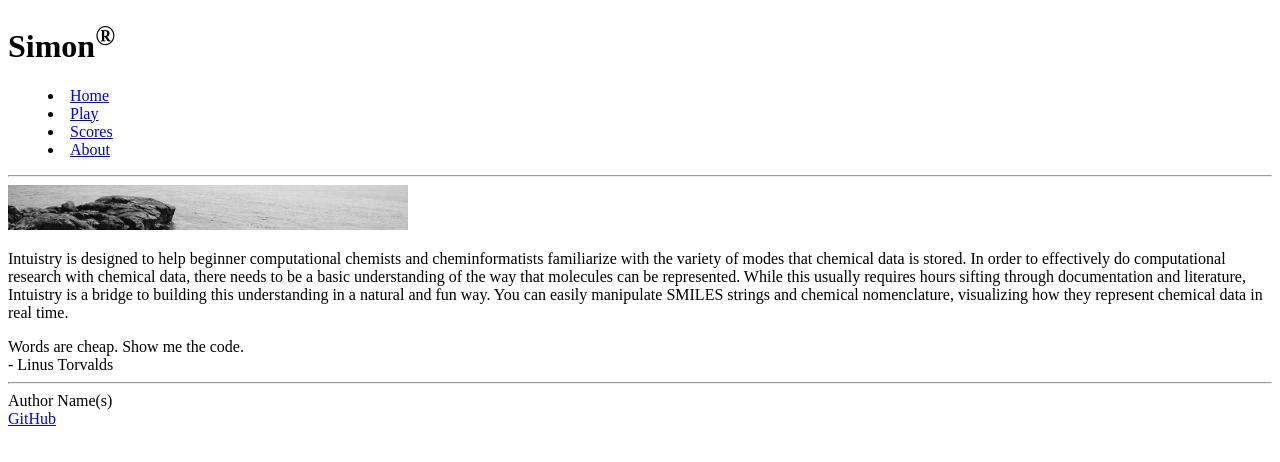
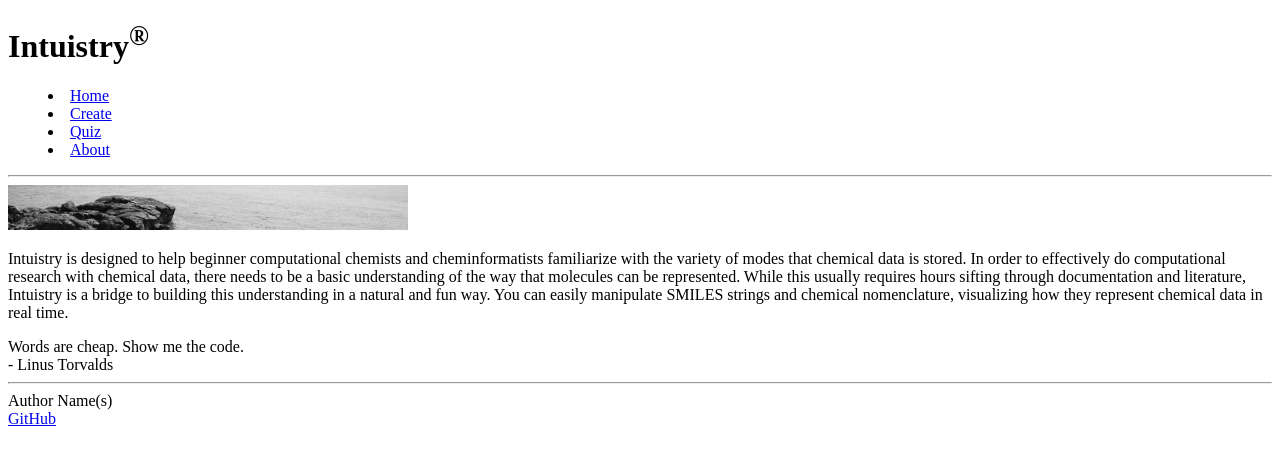
Before and after one commit to bstan218/startup, a plain HTML site: page about.html in a window 1280 px wide. Drawn offline with Linux system fonts and the light colour scheme.

Commit message:
changed page redirects from old simon redirects

```diff
--- a/about.html
+++ b/about.html
@@ -8,13 +8,13 @@
   </head>
   <body>
     <header>
-      <h1>Simon<sup>&reg;</sup></h1>
+      <h1>Intuistry<sup>&reg;</sup></h1>
 
       <nav>
         <menu>
           <li><a href="index.html">Home</a></li>
-          <li><a href="play.html">Play</a></li>
-          <li><a href="scores.html">Scores</a></li>
+          <li><a href="create.html">Create</a></li>
+          <li><a href="quiz.html">Quiz</a></li>
           <li><a href="about.html">About</a></li>
         </menu>
       </nav>
```
